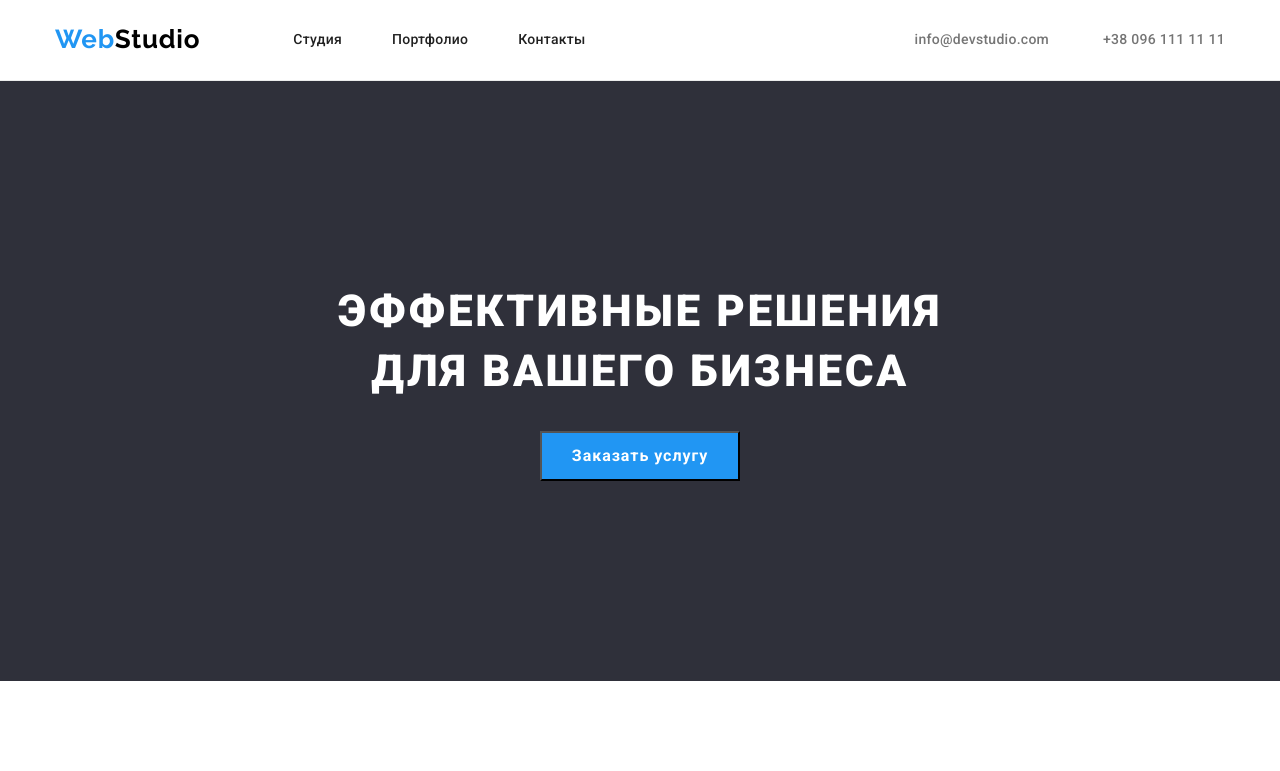
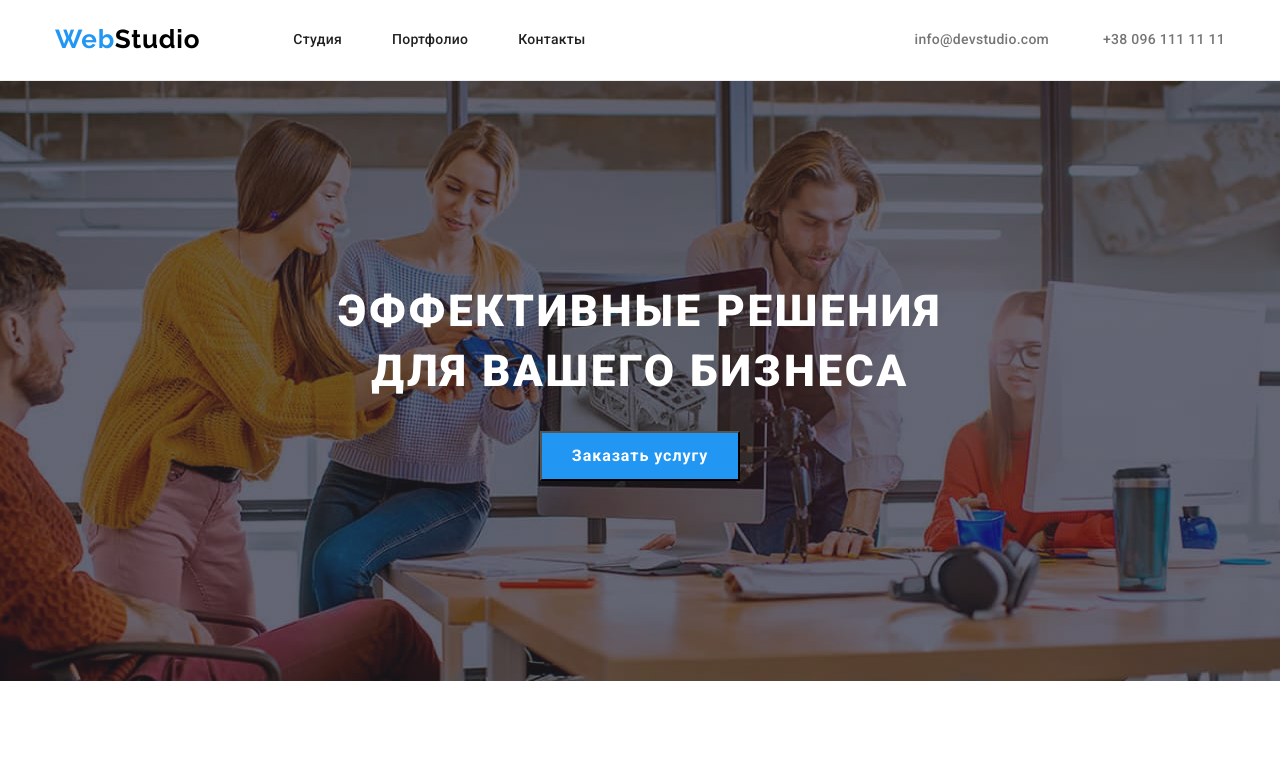
Before and after one commit to oksahil/goit-markup-hw-04, a plain HTML site: page index.html in a window 1280 px wide. Shown: the top 771 px of the page. Drawn offline with nearby package versions, Linux system fonts and the light colour scheme.

Commit message:
фонове фото

```diff
--- a/css/style.css
+++ b/css/style.css
@@ -134,6 +134,13 @@ body {
     background-color: #2F303A;
     padding-top: 200px;
     padding-bottom: 200px;
+    background-image: linear-gradient(
+        rgba(47, 48, 58, 0.4),
+        rgba(47, 48, 58, 0.4)),
+    url(/images/images_main/img_bg.jpg);
+    background-repeat: no-repeat;
+    background-position: center;
+    background-size: cover;
 }
 
 .hero-content {
```
Also changed, not shown: images/images_main/img_bg.jpg (added).
